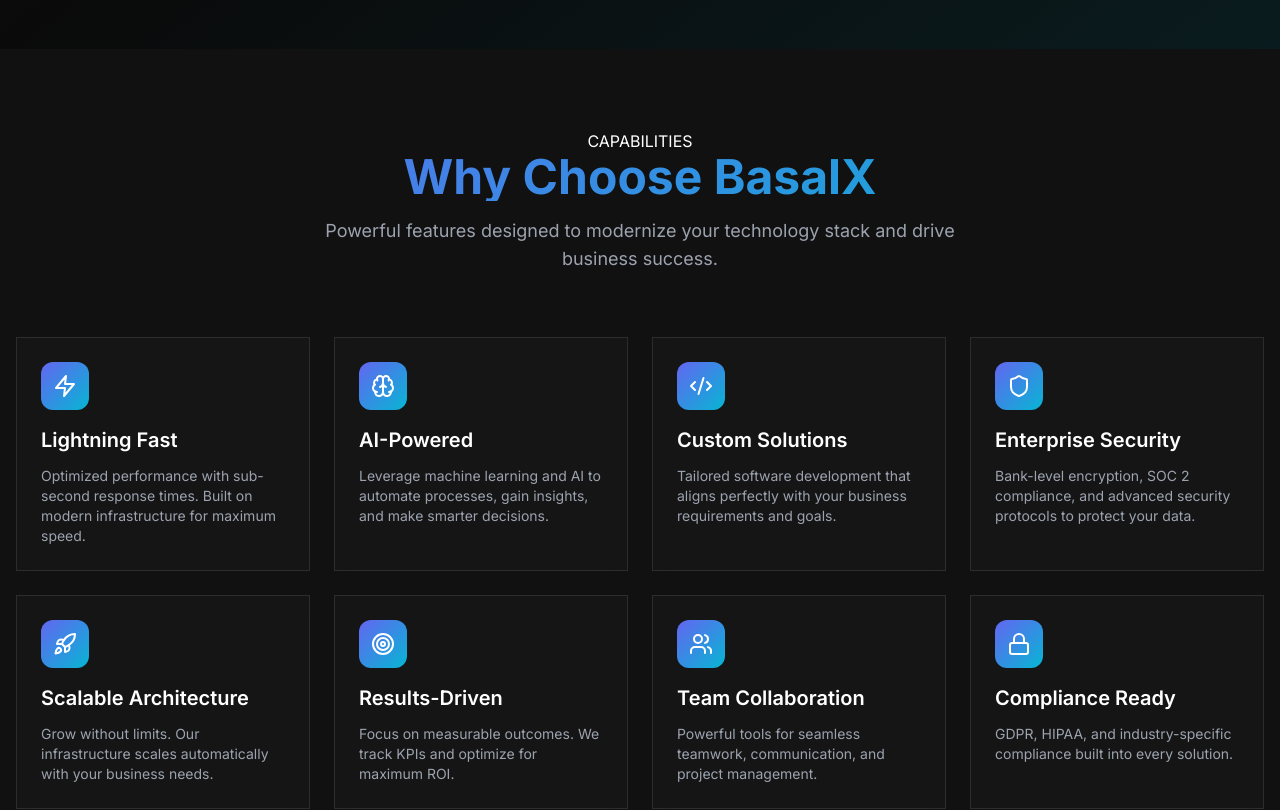
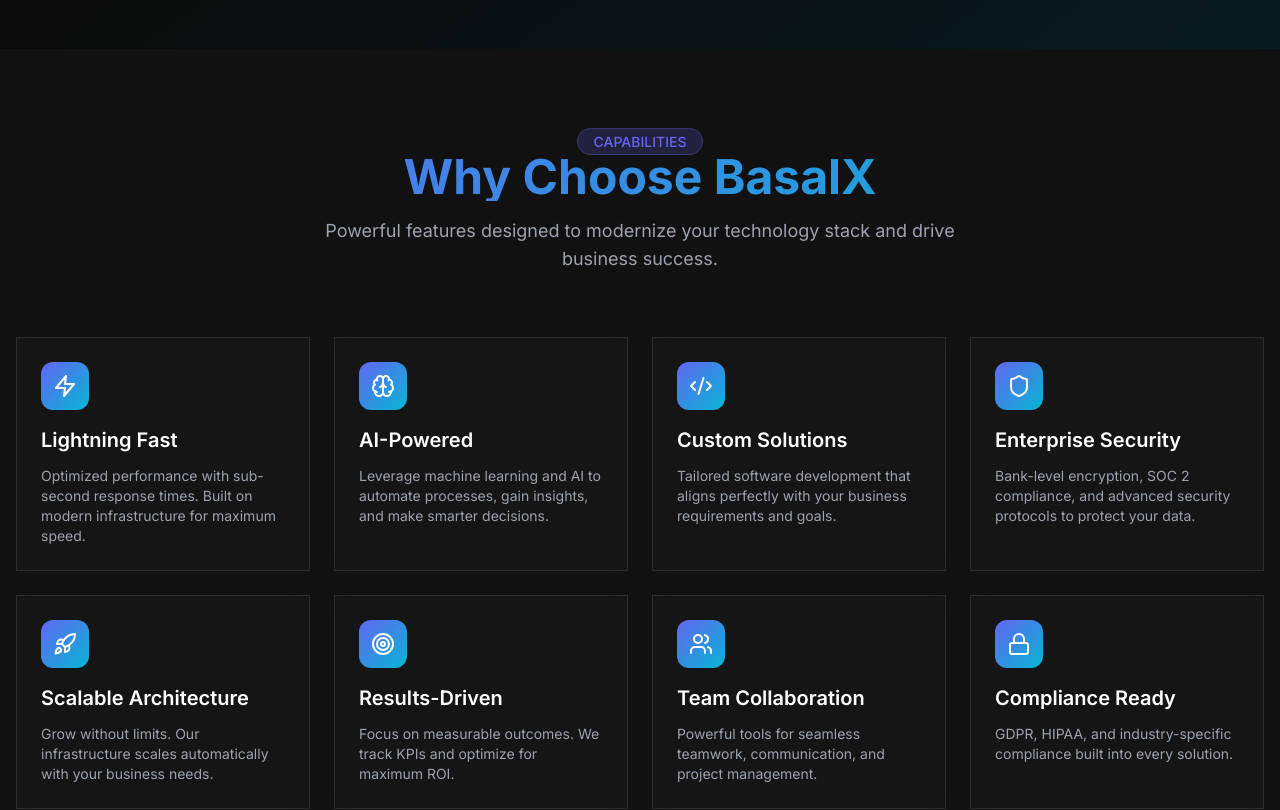
Before and after one commit to taktikal999/basalx.com, a Next.js app: page / in a window 1280 px wide. Shown: the part 880-1690 px from the top of the page. Built offline with nearby package versions, Linux system fonts and the light colour scheme.

Commit message:
Add postcss config and fix missing badge class

```diff
--- /dev/null
+++ b/postcss.config.js
@@ -0,0 +1,6 @@
+module.exports = {
+  plugins: {
+    tailwindcss: {},
+    autoprefixer: {},
+  },
+}
--- a/src/app/globals.css
+++ b/src/app/globals.css
@@ -33,6 +33,10 @@
     @apply px-6 py-3 bg-gradient-to-r from-primary to-secondary rounded-lg font-semibold text-white hover:opacity-90 transition-opacity;
   }
 
+  .badge {
+    @apply px-4 py-1 bg-primary/20 text-primary rounded-full text-sm font-medium border border-primary/30;
+  }
+
   .section-dark {
     @apply bg-dark-800;
   }
```
Also changed, not shown: 1 other file (tests, documents, lock files or other folders).
